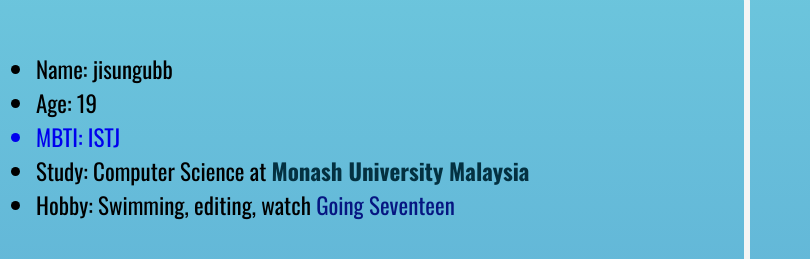
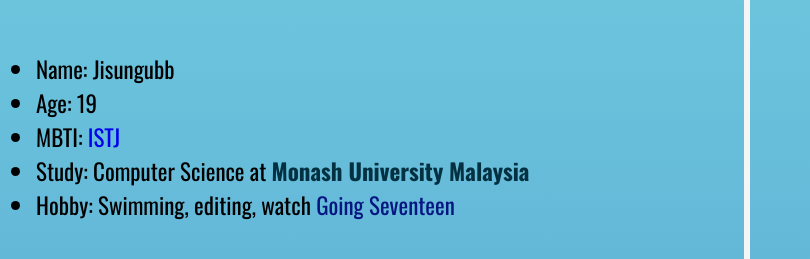
Before and after one commit to laysubb/supersimple-website, a plain HTML site: page index.html in a window 1280 px wide. Shown: the part 222-481 px from the top of the page, 470-1280 px from the left. Drawn offline with nearby package versions, Linux system fonts and the light colour scheme; a web font is replaced by a local one.

Commit message:
Update index.html

```diff
--- a/index.html
+++ b/index.html
@@ -28,9 +28,9 @@
         <img src="https://encrypted-tbn0.gstatic.com/images?q=tbn:ANd9GcQJRKbsi1Vqjw6-NBiwdhWM29fJrJ_-xuwgCU2WSgIOI_tH16Ha">
 
         <ul>
-            <li>Name: jisungubb</li>
+            <li>Name: Jisungubb</li>
             <li>Age: 19</li>
-            <a href='https://youtu.be/XDnGdcgd3Pc?si=Hg2BOXMWSzpfloI6' target="_blank"><li>MBTI: ISTJ</li></a>
+            <li>MBTI: <a class="mbti"href='https://youtu.be/XDnGdcgd3Pc?si=Hg2BOXMWSzpfloI6' target="_blank">ISTJ</a></li>
             <li>Study: Computer Science at <a class='monash' href='https://youtu.be/b3rNUhDqciM?si=7ndebiaNeYHRddlx' target="_blank"> Monash University Malaysia</a></li>
             <li>Hobby: Swimming, editing, watch <a class="svt" href="https://youtu.be/tT8_ENoEHco?si=-9tlrUd2Gq1hUyHU" target="_blank">Going Seventeen</a></li>
         </ul>
```
